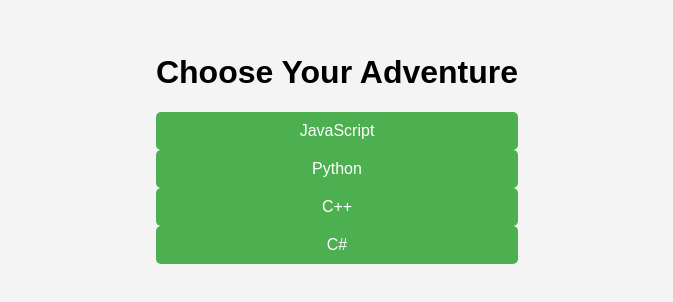
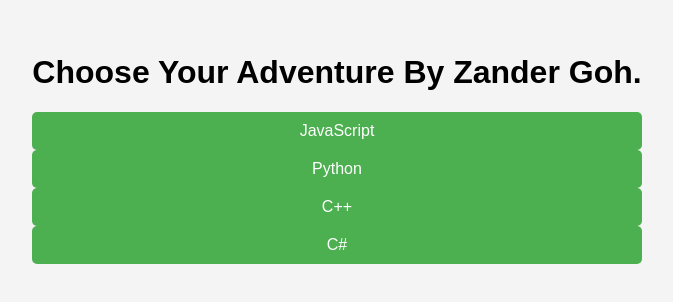
Before and after one commit to Zandergyx/Learn-Programming-Easily, a plain HTML site: page index.html in a window 1280 px wide. Shown: the part 252-554 px from the top of the page, without its empty margins (303-976 px from the left). Drawn offline with Linux system fonts and the light colour scheme.

Commit message:
Update index.html

```diff
--- a/index.html
+++ b/index.html
@@ -3,12 +3,12 @@
 <head>
   <meta charset="UTF-8">
   <meta name="viewport" content="width=device-width, initial-scale=1.0">
-  <title>Programming Adventure Game By Zander Goh in Singapore</title>
+  <title>Programming Adventure Game</title>
   <link rel="stylesheet" href="styles.css">
 </head>
 <body>
   <div id="menu-container">
-    <h1>Choose Your Adventure</h1>
+    <h1>Choose Your Adventure  By Zander Goh.</h1>
     <button id="javascript-btn">JavaScript</button> <!-- JavaScript Adventure Button -->
     <button id="python-btn">Python</button>
     <button id="cpp-btn">C++</button>
```
